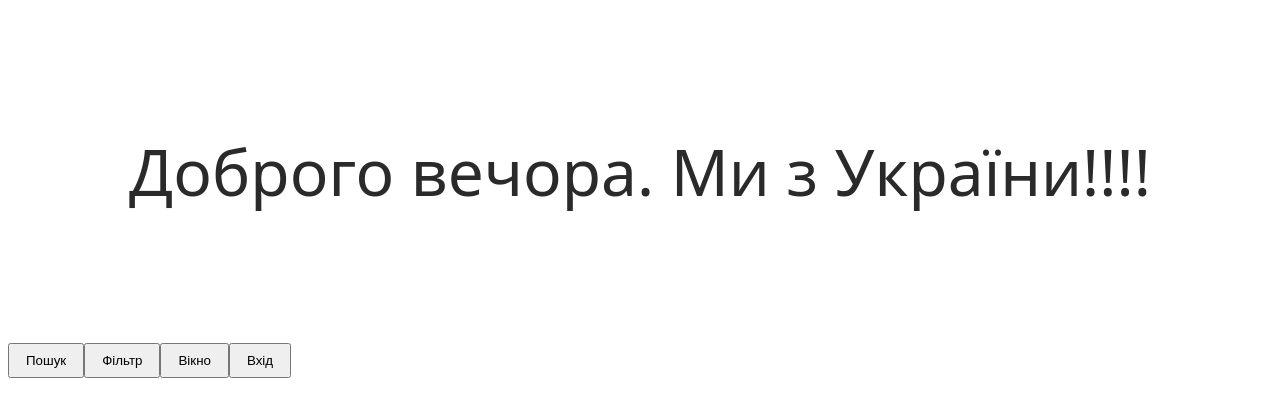
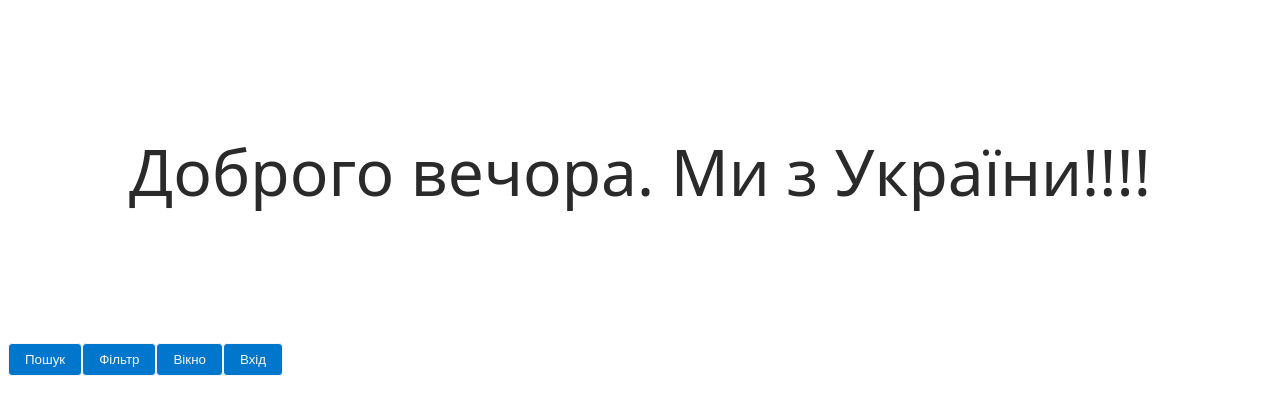
Before and after one commit to skif6623/react_theme, a React (Create React App) app: page / in a window 1280 px wide. Shown: the top 416 px of the page. Built offline with nearby package versions, Linux system fonts and the light colour scheme.

Commit message:
add style for buttons

```diff
--- a/src/components/Button/Button.module.js
+++ b/src/components/Button/Button.module.js
@@ -6,5 +6,14 @@ export const ButtonStyled = styled.button`
   padding-bottom: ${p => p.theme.space[3]}px;
   padding-left: ${p => p.theme.space[4]}px;
   padding-right: ${p => p.theme.space[4]}px;
+  border: ${p => p.theme.borders.normal};
+  border-radius: ${p => p.theme.radii.normal};
+  background-color: ${p => p.theme.colors.primary};
+  color: ${p => p.theme.colors.muted};
   cursor: pointer;
+
+  :hover,
+  :focus {
+    background-color: ${p => p.theme.colors.secondary};
+  }
 `;
```
